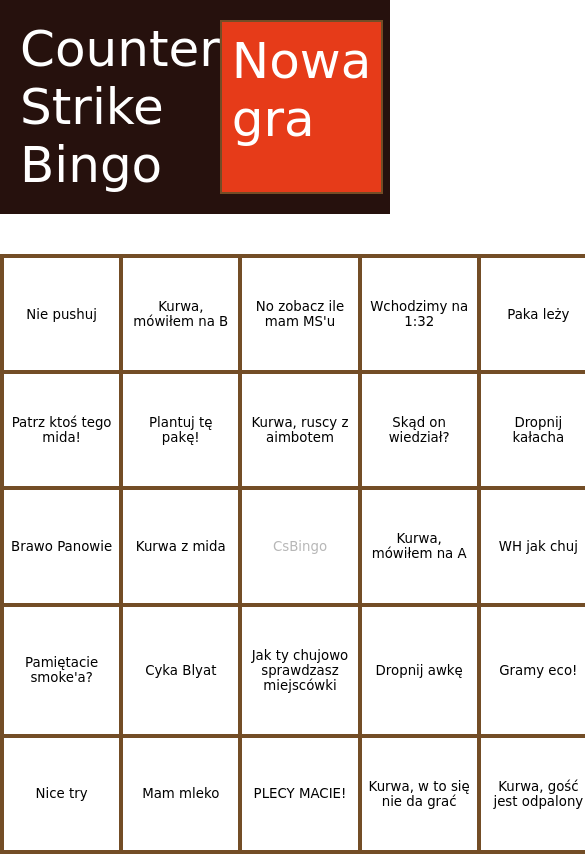
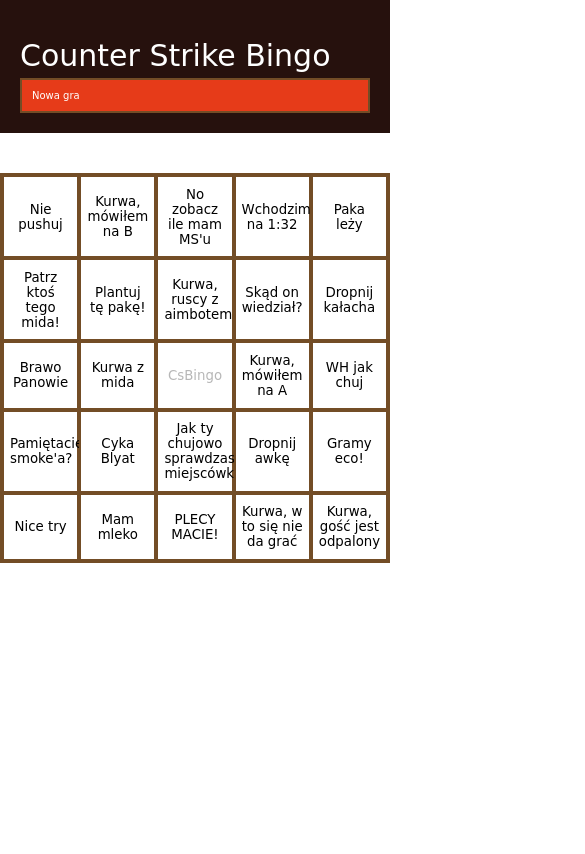
Before and after one commit to HubertCiesielski00/CsBingo, a plain HTML site: page Index.html in a window 390 px wide. Shown: the whole page, 585 px wide, since content can reach past the window. Drawn offline with Linux system fonts and the light colour scheme; a web font is replaced by a local one.

Commit message:
-Added style sheet for mobile devices

```diff
--- a/Index.html
+++ b/Index.html
@@ -5,6 +5,7 @@
     <meta http-equiv="X-UA-Compatible" content="IE=edge">
     <meta name="viewport" content="width=device-width, initial-scale=1.0">
     <link rel = "stylesheet" href="./Styles.css">
+    <link rel = "stylesheet" href="./RWD.css">
     <script src = "./main.js"></script>
     <script src = "./Quotes.js"></script>
     <title>CS Bingo</title>
@@ -13,7 +14,7 @@
     <link href="https://fonts.googleapis.com/css2?family=Goldman&display=swap" rel="stylesheet">
 </head>
 <body>
-    <header><span>Counter Strike Bingo</span><a href = "Index.html" class = "new_game">Nowa gra</a></header>
+    <header><span class="header">Counter Strike Bingo</span><a href = "Index.html" class = "new_game">Nowa gra</a></header>
     <container>
         <button class="plate"></button>
         <button class="plate"></button>
--- /dev/null
+++ b/RWD.css
@@ -0,0 +1,16 @@
+@media (max-width: 720px){
+    header{
+        display: block;
+        width: 100%;
+    }
+    .header{
+        font-size: 30px;
+    }
+    .new_game{
+        font-size: 10px;
+    }
+    container{
+        width: 100vw;
+        height: 100vw;
+    }
+}
```
